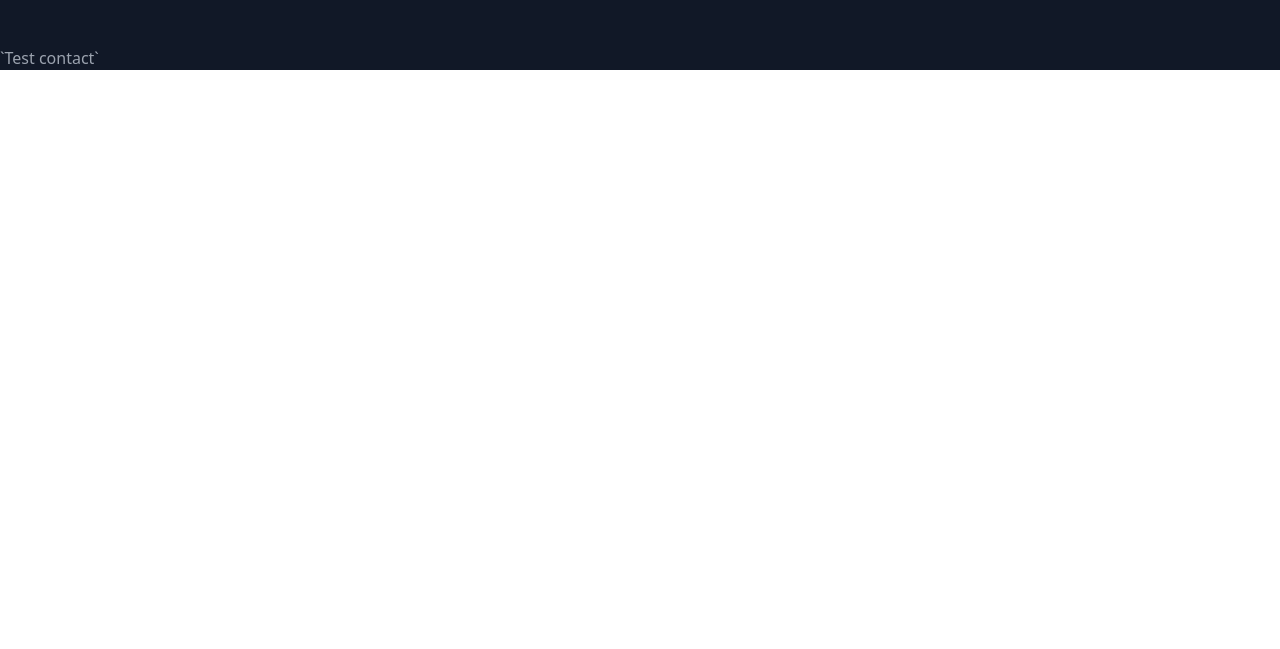
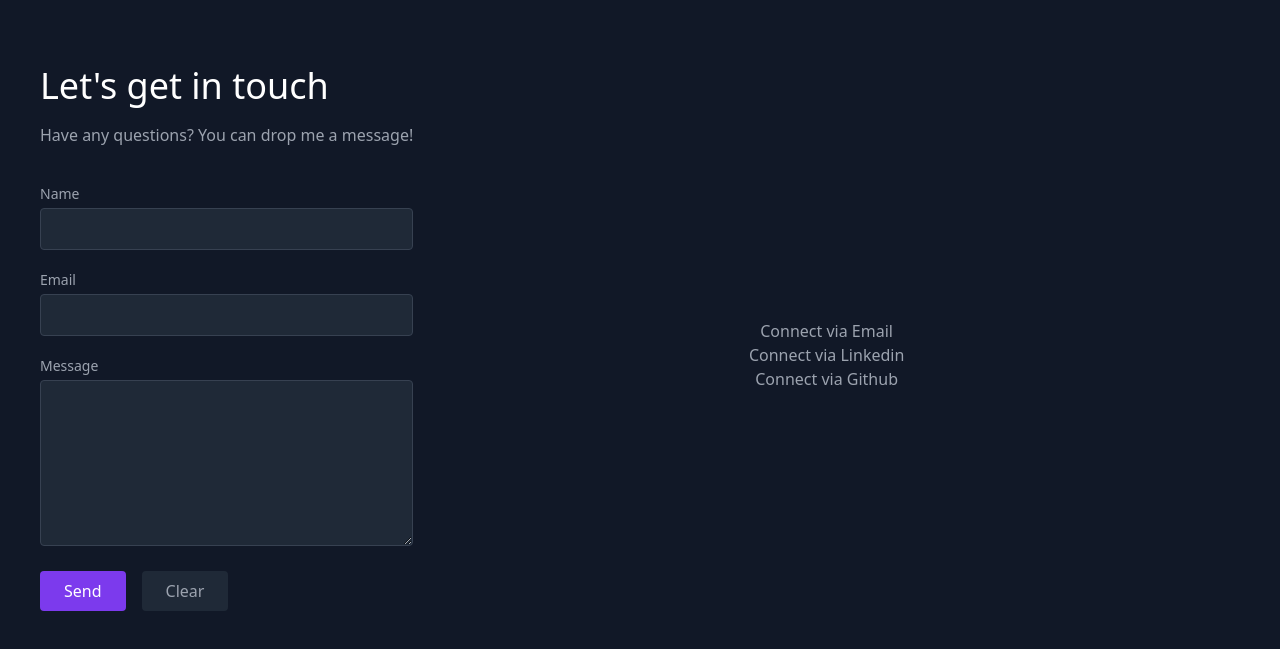
Before and after one commit to ameliawibi/ameliawibi-netlify, a React (Create React App) app: page / in a window 1280 px wide. Shown: the part 903-1552 px from the top of the page. Before the commit the page ends 973 px from the top, so only its background shows below. Built offline with nearby package versions, Linux system fonts and the light colour scheme.

Commit message:
add contact form

```diff
--- a/src/components/Header/Header.js
+++ b/src/components/Header/Header.js
@@ -5,7 +5,7 @@ function Header() {
       className="container m-auto flex px-10 py-5 flex-col items-center md:flex-row"
     >
       <div className="flex flex-col lg:flex-grow md:w-1/2 lg:pr-24 md:pr-8 items-center md:items-start text-center md:text-left mb-16 md:mb-0">
-        <h1 className="title-font text-3xl mb-4 font-medium text-white sm:text-4xl">
+        <h1 className="text-3xl mb-4 font-medium text-white sm:text-4xl">
           Hi, I'm Amelia.
           <br className="lg:inline-block" />I love coding.
         </h1>
@@ -15,13 +15,13 @@ function Header() {
         <div className="flex justify-center">
           <a
             href="#contact"
-            className="inline-flex text-white bg-purple-600 border-0 py-2 px-4 focus:outline-none hover:bg-purple-500 rounded text-lg md:px-6"
+            className="inline-flex text-white bg-purple-600 border-0 py-2 px-4 focus:outline-none hover:bg-purple-500 rounded text-base md:px-6"
           >
             Contact Me
           </a>
           <a
             href="#experience"
-            className="ml-4 inline-flex text-gray-400 bg-gray-800 border-0 py-2 px-4 focus:outline-none hover:bg-gray-700 hover:text-white rounded text-lg md:px-6"
+            className="ml-4 inline-flex text-gray-400 bg-gray-800 border-0 py-2 px-4 focus:outline-none hover:bg-gray-700 hover:text-white rounded text-base md:px-6"
           >
             About Me
           </a>
--- a/src/containers/Contact/Contact.js
+++ b/src/containers/Contact/Contact.js
@@ -1,8 +1,89 @@
 function Contact() {
   return (
-    <div>
-      <p>`Test contact`</p>
-    </div>
+    <section
+      className="container m-auto flex px-10 py-5 flex-col items-center lg:flex-row"
+      id="contact"
+    >
+      <div className="mb-8">
+        <form
+          name="contact v1"
+          className="m-auto"
+          method="post"
+          data-netlify="true"
+          onSubmit="submit"
+          data-netlify-honeypot="bot-field"
+        >
+          <input type="hidden" name="form-name" value="contact v1" />
+          <div hidden>
+            <input name="bot-field" />
+          </div>
+
+          <h2 className="text-3xl mb-4 font-medium text-white sm:text-4xl">
+            Let's get in touch
+          </h2>
+          <p className="mb-8 leading-relaxed">
+            Have any questions? You can drop me a message!
+          </p>
+
+          <div className="mb-4">
+            <label className="leading-7 text-sm text-gray-400">
+              Name
+              <input
+                className="w-full bg-gray-800 rounded border border-gray-700 focus:ring-2 focus:border-indigo-500 focus:ring-indigo-800 text-base text-white outline-none py-1 px-3 leading-8"
+                type="text"
+                name="name"
+                id="name"
+              />
+            </label>
+          </div>
+          <div className="mb-4">
+            <label className="leading-7 text-sm text-gray-400">
+              Email
+              <input
+                className="w-full bg-gray-800 rounded border border-gray-700 focus:ring-2 focus:border-indigo-500 focus:ring-indigo-800 text-base text-white outline-none py-1 px-3 leading-8"
+                type="text"
+                name="email"
+                id="email"
+              />
+            </label>
+          </div>
+          <div className="mb-4">
+            <label className="leading-7 text-sm text-gray-400">
+              Message
+              <textarea
+                className="w-full bg-gray-800 rounded border border-gray-700 focus:ring-2 focus:border-indigo-500 focus:ring-indigo-800 text-base text-white outline-none py-1 px-3 leading-relaxed"
+                name="message"
+                rows="6"
+                id="message"
+              />
+            </label>
+          </div>
+
+          <ul className="flex justify-left">
+            <li>
+              <input
+                className="inline-flex text-white bg-purple-600 border-0 py-2 px-4 focus:outline-none hover:bg-purple-500 rounded text-base md:px-6"
+                type="submit"
+                value="Send"
+              />
+            </li>
+            <li>
+              <input
+                className="ml-4 inline-flex text-gray-400 bg-gray-800 border-0 py-2 px-4 focus:outline-none hover:bg-gray-700 hover:text-white rounded text-base md:px-6"
+                type="reset"
+                value="Clear"
+              />
+            </li>
+          </ul>
+        </form>
+      </div>
+
+      <div className="flex flex-col lg:flex-grow items-center">
+        <h3>Connect via Email</h3>
+        <h3>Connect via Linkedin</h3>
+        <h3>Connect via Github</h3>
+      </div>
+    </section>
   );
 }
 
```
Also changed, not shown: .eslintrc.js.
